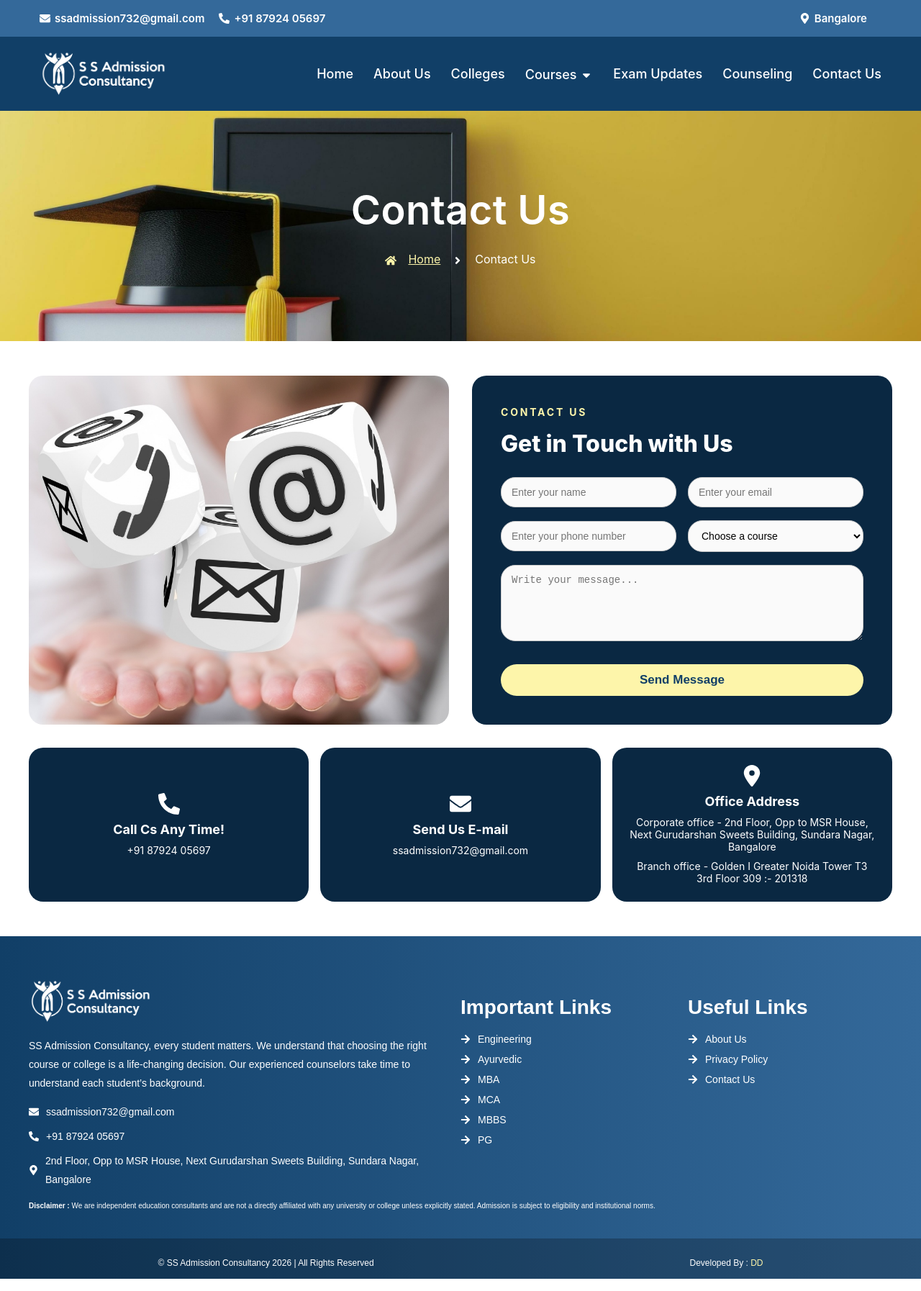
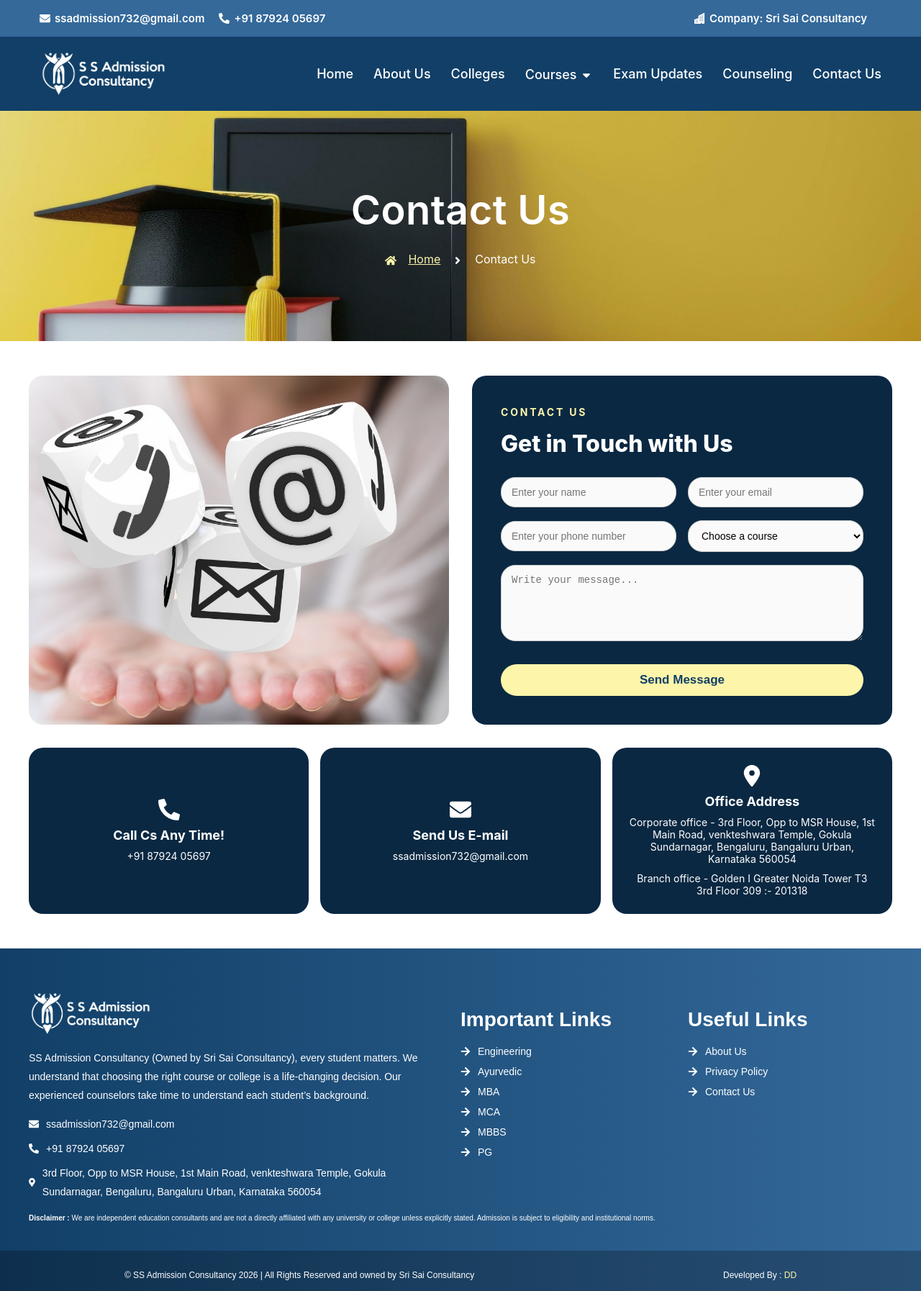
Before and after one commit to Digital-Dezire-Web-Solutions/ss_education_consultancy, a React (Create React App) app: page /contact in a window 1280 px wide. Shown: the whole page at 72% size. Built offline with nearby package versions, Linux system fonts and the light colour scheme.

Commit message:
contact and some minor changes

```diff
--- a/src/Components/Footer/Footer.js
+++ b/src/Components/Footer/Footer.js
@@ -25,7 +25,7 @@ const Footer = () => {
                         <img src={logo} alt="" />
                         {/* <h2>SS Edu Consultancy</h2> */}
                         <p>
-                            SS Admission Consultancy, every student matters. We understand that choosing the right course or college is a life-changing decision. Our experienced counselors take time to understand each student’s background.
+                           SS Admission Consultancy (Owned by Sri Sai Consultancy), every student matters. We understand that choosing the right course or college is a life-changing decision. Our experienced counselors take time to understand each student’s background.
                         </p>
 
                         <div className="footer-info">
@@ -38,7 +38,7 @@ const Footer = () => {
                                 <Link to="tel:+918792405697"><FaPhoneAlt /> +91 87924 05697</Link>
                             </p>
                             <p>
-                                <FaMapMarkerAlt />2nd Floor, Opp to MSR House, Next Gurudarshan Sweets Building, Sundara Nagar, Bangalore
+                                <FaMapMarkerAlt />3rd Floor, Opp to MSR House, 1st Main Road, venkteshwara Temple, Gokula Sundarnagar, Bengaluru, Bangaluru Urban, Karnataka 560054
                             </p>
                         </div>
                     </div>
@@ -127,7 +127,7 @@ const Footer = () => {
             </div>
             {/* COPYRIGHT ROW */}
             <div className="footer-bottom">
-                <p>©  SS Admission Consultancy 2026 | All Rights Reserved</p>
+                <p>©  SS Admission Consultancy 2026 | All Rights Reserved and owned by Sri Sai Consultancy</p>
                 <p>Developed By : <Link to={"https://digitaldezire.com/"}>DD</Link></p>
             </div>
         </footer>
--- a/src/Components/Form/Form.js
+++ b/src/Components/Form/Form.js
@@ -28,7 +28,7 @@ const Form = ({setShowModal}) => {
             )
             .then(
                 () => {
-                    setMessage("✅ Message Sent Successfully!");
+                    setMessage("✅ We have received your query. Our team will contact you within 24 hours!");
                     setFormData({
                         name: "",
                         email: "",
--- a/src/Components/Navbar/Navbar.js
+++ b/src/Components/Navbar/Navbar.js
@@ -1,6 +1,7 @@
 import React, { useState } from "react";
 import "./Navbar.css";
-import { FaPhoneAlt, FaClock, FaMapMarkerAlt, FaFacebookF, FaTwitter, FaPinterestP, FaStream, FaEnvelope, FaSortDown, FaInstagram } from "react-icons/fa";
+import { FaPhoneAlt, FaMapMarkerAlt, FaFacebookF, FaTwitter, FaPinterestP, FaStream, FaEnvelope, FaSortDown, FaInstagram } from "react-icons/fa";
+import { BsFillBuildingsFill } from "react-icons/bs";
 import { Link } from "react-router-dom";
 import logo from "../../Assets/ss-logo-white-yellow.png"
 
@@ -22,7 +23,7 @@ const Navbar = () => {
                         </div>
 
                         <div className="top-right">
-                            <span><FaMapMarkerAlt />Bangalore</span>
+                            <span><BsFillBuildingsFill />Company: Sri Sai Consultancy</span>
                         </div>
                     </div>
                 </div>
--- a/src/Pages/About/About.js
+++ b/src/Pages/About/About.js
@@ -79,7 +79,7 @@ const About = () => {
 
                             <div className="about-right">
                                 <p>
-                                    <strong>SS Consultancy is a Bangalore</strong> based education guidance firm dedicated to helping students achieve their academic and career goals in India and abroad. With years of experience, transparent counseling, and student-first values, we have successfully guided thousands of students toward the right courses, colleges, and universities.
+                                    <strong>SS Consultancy is a Bangalore</strong> based education guidance firm owned by <strong>Sri Sai Consultancy</strong> dedicated to helping students achieve their academic and career goals in India and abroad. With years of experience, transparent counseling, and student-first values, we have successfully guided thousands of students toward the right courses, colleges, and universities.
                                 </p>
                             </div>
                         </div>
--- a/src/Pages/Contact/Contact.js
+++ b/src/Pages/Contact/Contact.js
@@ -69,7 +69,7 @@ const Contact = () => {
             <div className="contact-bottom-box">
               <FaLocationDot />
               <h5>Office Address</h5>
-              <p>Corporate office - 2nd Floor, Opp to MSR House, Next Gurudarshan Sweets Building, Sundara Nagar, Bangalore</p>
+              <p>Corporate office - 3rd Floor, Opp to MSR House, 1st Main Road, venkteshwara Temple, Gokula Sundarnagar, Bengaluru, Bangaluru Urban, Karnataka 560054</p>
               <p>Branch office - Golden I Greater Noida Tower T3  3rd Floor 309 :- 201318</p>
             </div>
           </div>
```
